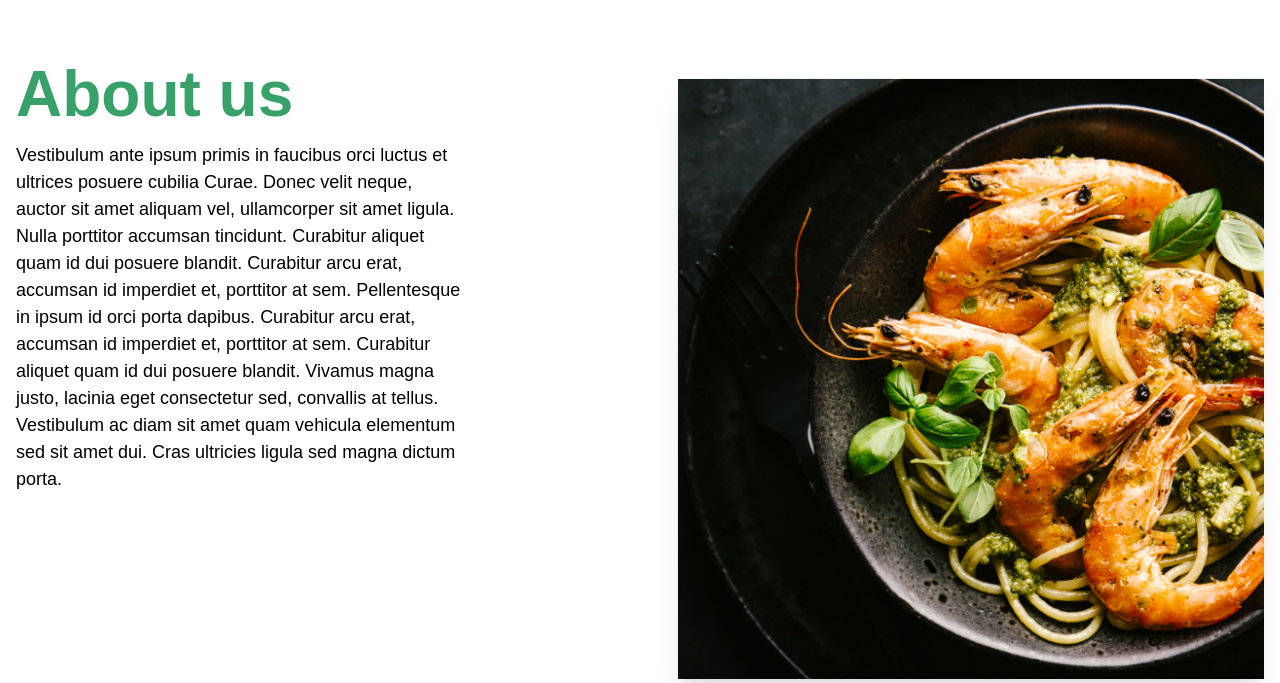
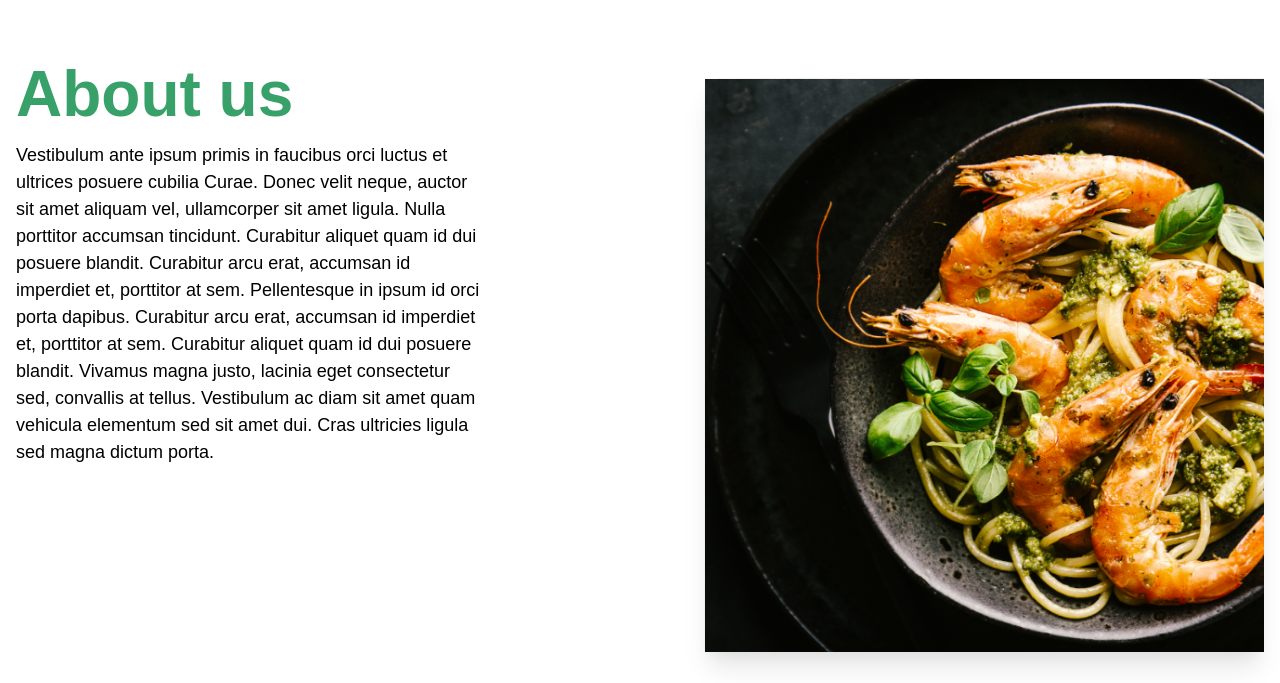
Before and after one commit to MathisBarre/Foody., a Gatsby site: page / in a window 1280 px wide. Shown: the part 802-1485 px from the top of the page. Built offline with nearby package versions, Linux system fonts and the light colour scheme; Gatsby itself is replaced by a stand-in of ours.

Commit message:
Début optimisation imgs

```diff
--- a/package.json
+++ b/package.json
@@ -6,6 +6,7 @@
   "author": "Kyle Mathews <mathews.kyle@gmail.com>",
   "dependencies": {
     "gatsby": "^2.19.45",
+    "gatsby-background-image": "^1.0.1",
     "gatsby-image": "^2.2.44",
     "gatsby-plugin-manifest": "^2.2.48",
     "gatsby-plugin-offline": "^3.0.41",
--- a/src/pages/index.js
+++ b/src/pages/index.js
@@ -2,38 +2,43 @@ import React from "react"
 
 import Layout from "../components/layout"
 import SEO from "../components/seo"
+import Img from "gatsby-image"
+import BackgroundImage from "gatsby-background-image"
 
-import homebg from "../images/homebg.png"
 import menuImg from "../images/menu.png"
 import menu1 from "../images/menu1.png"
 import menu2 from "../images/menu2.png"
 import menu3 from "../images/menu3.png"
 import menu4 from "../images/menu4.png"
 import contactImg from "../images/contact.png"
-import aboutImg from "../images/about.png"
+import { graphql } from "gatsby"
 
-const Home = () => (
-  <section className="h-32rem lg:h-screen mt-4-8rem lg:mt-0 bg-center bg-cover flex justify-center items-center gradient" style={{backgroundImage: `url(${homebg})`}} id="home">
+const Home = (props) => {
+  return (
+    <BackgroundImage className="h-32rem lg:h-screen mt-4-8rem lg:mt-0 bg-center bg-cover flex justify-center items-center gradient" fluid={props.image.childImageSharp.fluid} id="home">
       <div className="container mx-auto px-4 z-10 text-white">
         <h2 className="text-2xl md:text-3xl lg:text-6xl xl:text-7xl font-bold mb-2">Making Food Taste Better.</h2>
         <p className="font-serif mb-6 text-lg lg:max-w-50%">Verum ad istam omnem orationem brevis est defensio. Nam quoad aetas M. Caeli dare potuit isti suspicioni locum, fuit primum ipsius pudore, deinde etiam patris diligentia disciplinaque munita. Qui ut huic virilem togam deditšnihil dicam hoc loco de me; </p>
         <a className="btn" href="#menu">More details</a>
       </div>
-  </section>
+    </BackgroundImage>
   )
+}
 
-const About = ({ data }) => (
+const About = (props) => (
   <section className="container mx-auto px-4 py-6 md:py-12 lg:flex" id="about">
     <div className="inline-block lg:max-w-50%">
       <h2 className="text-2xl md:text-3xl lg:text-6xl xl:text-7xl text-green-600 font-bold">About us</h2>
       <p className="xl:text-lg lg:max-w-75%">
-        Vestibulum ante ipsum primis in faucibus orci luctus et ultrices posuere cubilia Curae.
-Donec velit neque, auctor sit amet aliquam vel, ullamcorper sit amet ligula. Nulla porttitor accumsan tincidunt. Curabitur aliquet quam id dui posuere blandit. Curabitur arcu erat, accumsan id imperdiet et, porttitor at sem. Pellentesque in ipsum id orci porta dapibus. Curabitur arcu erat, accumsan id imperdiet et, porttitor at sem. Curabitur aliquet quam id dui posuere blandit. Vivamus magna justo, lacinia eget consectetur sed, convallis at tellus. Vestibulum ac diam sit amet quam vehicula elementum sed sit amet dui. Cras ultricies ligula sed magna dictum porta.
+        Vestibulum ante ipsum primis in faucibus orci luctus et ultrices posuere cubilia Curae. Donec velit neque, auctor sit amet aliquam vel, ullamcorper sit amet ligula. Nulla porttitor accumsan tincidunt. Curabitur aliquet quam id dui posuere blandit. Curabitur arcu erat, accumsan id imperdiet et, porttitor at sem. Pellentesque in ipsum id orci porta dapibus. Curabitur arcu erat, accumsan id imperdiet et, porttitor at sem. Curabitur aliquet quam id dui posuere blandit. Vivamus magna justo, lacinia eget consectetur sed, convallis at tellus. Vestibulum ac diam sit amet quam vehicula elementum sed sit amet dui. Cras ultricies ligula sed magna dictum porta.
       </p>
     </div>
-    <img src={aboutImg} className="hidden lg:block box-border ml-16 my-8 shadow-xl h-auto object-cover max-w-47%" alt=""></img>
+    <div className="hidden lg:block box-border ml-16 my-8 shadow-xl h-auto object-cover max-w-47% w-1/2">
+      <Img fluid={props.image.childImageSharp.fluid} alt="" />
+    </div>
   </section>
 )
+
 const MenuCard = (props) => (
   <div className="h-56 w-48 bg-gray-100 mb-4 md:m-4 flex flex-col justify-start items-center">
     <div className="h-40 w-40 bg-black mt-4 bg-center bg-cover" style={{backgroundImage: `url(${props.img})`}}></div>
@@ -208,13 +213,31 @@ const Contact = () => (
 const IndexPage = ({ data }) => (
   <Layout>
     <SEO title="Home" />
-    <Home />
-    <About />
+    <Home  image={data.home} />
+    <About image={data.about} />
     <Menu />
     <Services />
     <Contact />
   </Layout>
 )
 
+export const query = graphql`
+  query {
+    home: file(relativePath: {eq: "homebg.png"}) {
+      childImageSharp {
+        fluid(quality: 90, maxWidth: 1920) {
+          ...GatsbyImageSharpFluid_withWebp
+        }
+      }
+    }
+    about: file(relativePath: { eq: "about.png" }) {
+      childImageSharp {
+        fluid(maxWidth: 500) {
+          ...GatsbyImageSharpFluid
+        }
+      }
+    }
+  }
+`
 
 export default IndexPage
```
Also changed, not shown: 1 other file. Lines whose indentation alone changed are shown as unchanged.
